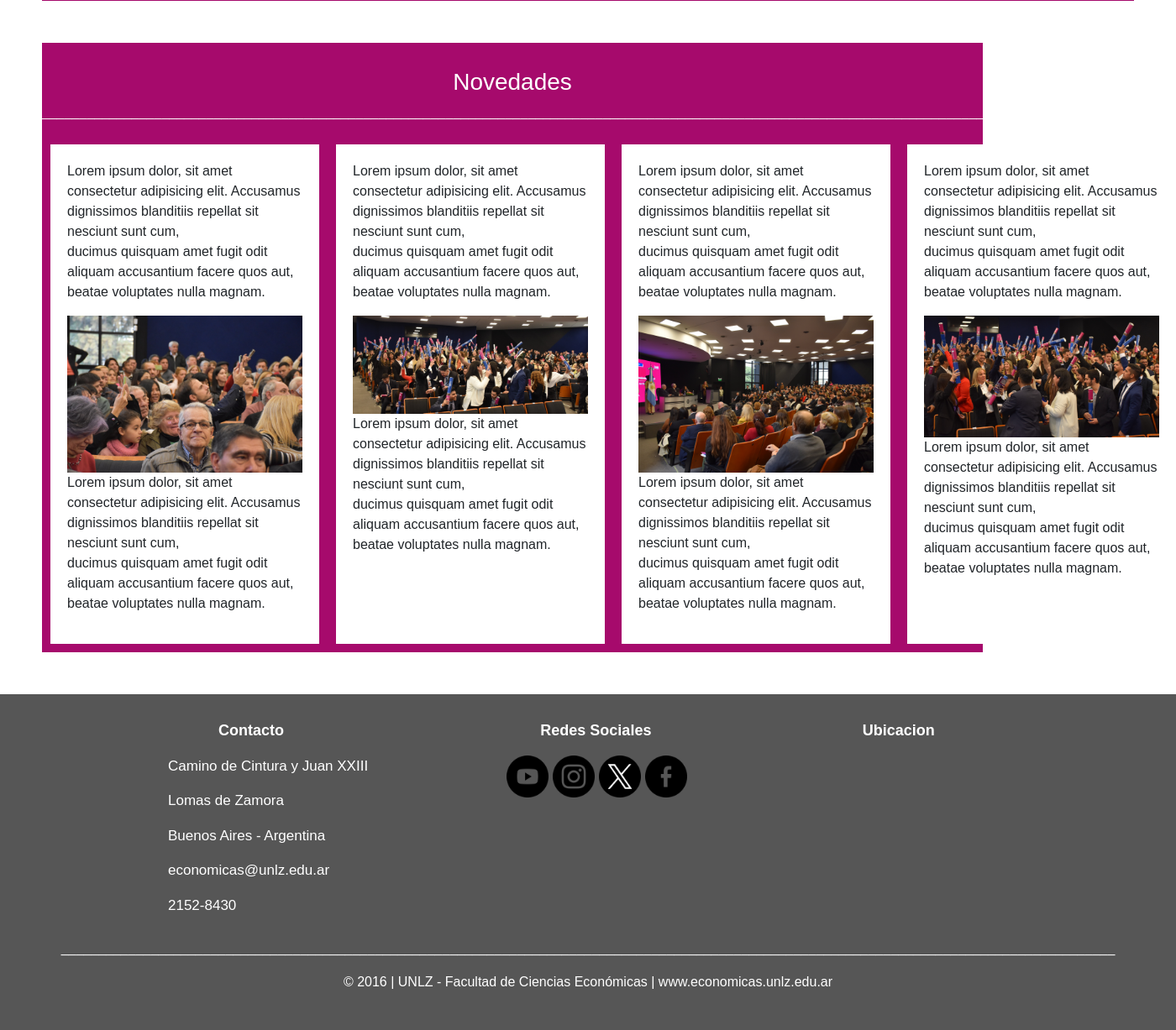
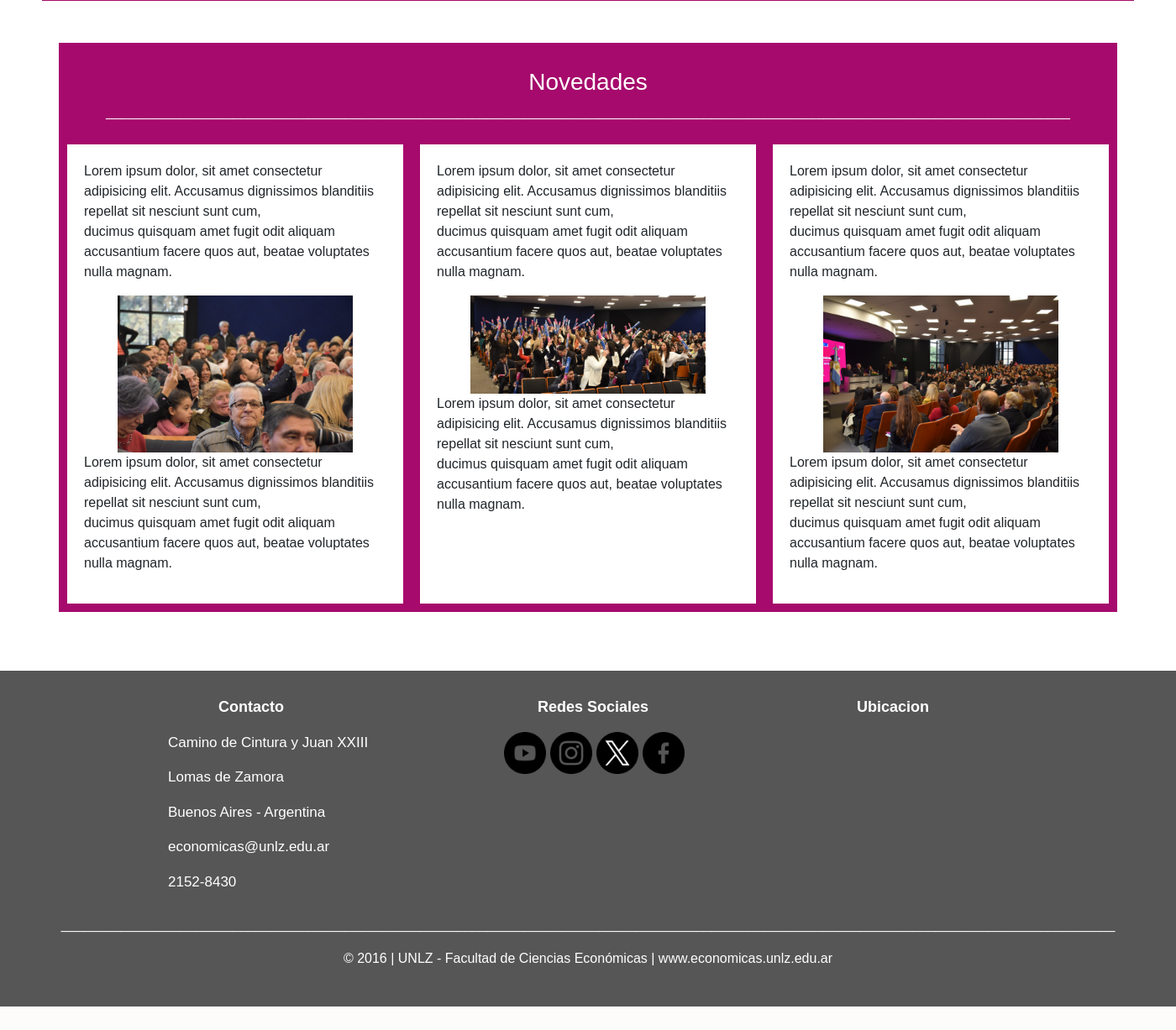
Before and after one commit to DelfinaBravo/UNLZ-Economia, a PHP site: page / in a window 1400 px wide. Shown: the part 1829-3056 px from the top of the page at 84% size. After the commit the page ends 3028 px from the top, so only its background shows below. Run offline with PHP 8.4, Linux system fonts and the light colour scheme; a map, chart or similar area stays blank; grey boxes are pictures that could not be loaded.

Commit message:
correcion novedades

```diff
--- a/Estilos/style.css
+++ b/Estilos/style.css
@@ -98,7 +98,13 @@ nav{
     justify-content: center;
 }
 
+.noticias img{
+    display: flex;
+    margin: auto;
+}
+
 footer{
+    margin-top: 5%;
     height: 400px;
     background-color: #565656;
 }
@@ -120,14 +126,13 @@ footer .derechos a:hover{
 
 .grid2{
     display: grid;
-    grid-template-columns: repeat(4, 1fr); /* Tres columnas de igual tamaño */
+    grid-template-columns: repeat(3, 1fr); /* Tres columnas de igual tamaño */
 }
 .grid{
     color: rgb(255, 255, 255);
     margin-left: 260px ;
     display: grid;
     grid-template-columns: repeat(3, 1fr); /* Tres columnas de igual tamaño */
-    gap: 10px; /* Espacio entre los elementos */
 }
 
 .item {
@@ -149,7 +154,9 @@ footer .derechos a:hover{
    margin-left: -105px;
 }
 .novedades{
-    width: 80%;
+    margin: auto;
+    justify-content: center;
+    width: 90%;
 }
 
 /* ----------------- LOGIN INICIO -------------------- */
--- a/index.html
+++ b/index.html
@@ -152,13 +152,6 @@
                         <p>Lorem ipsum dolor, sit amet consectetur adipisicing elit. Accusamus dignissimos blanditiis repellat sit nesciunt sunt cum, <br>
                             ducimus quisquam amet fugit odit aliquam accusantium facere quos aut, beatae voluptates nulla magnam.</p>
                 </div>
-                <div class="noticias">
-                    <p>Lorem ipsum dolor, sit amet consectetur adipisicing elit. Accusamus dignissimos blanditiis repellat sit nesciunt sunt cum, <br>
-                    ducimus quisquam amet fugit odit aliquam accusantium facere quos aut, beatae voluptates nulla magnam.</p>
-                    <a href=""><img src="Media/facultad22.jpg" alt="" width="280px"></a>
-                    <p>Lorem ipsum dolor, sit amet consectetur adipisicing elit. Accusamus dignissimos blanditiis repellat sit nesciunt sunt cum, <br>
-                        ducimus quisquam amet fugit odit aliquam accusantium facere quos aut, beatae voluptates nulla magnam.</p>
-                </div>
              </div>
 
         </div>
```
